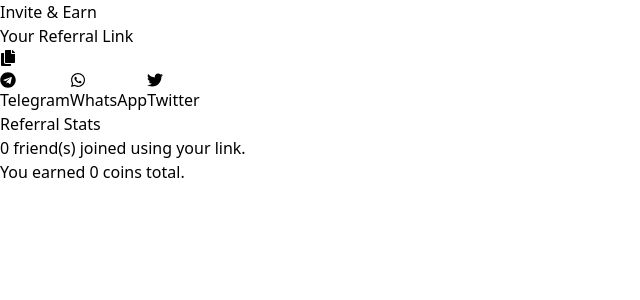
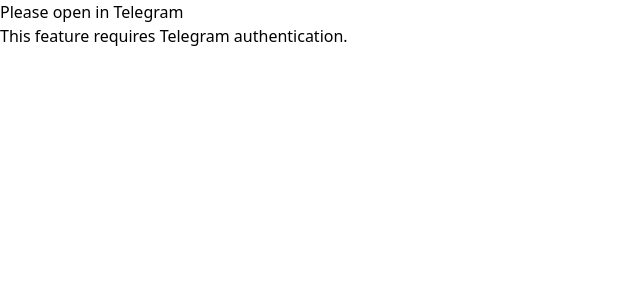
Before and after one commit to qanqe/Temini, a React (Vite) app in the folder FreeSlots/: page /invite in a window 1280 px wide. Shown: the top 300 px of the page, without its empty margins (0-640 px from the left). Built offline with nearby package versions, Linux system fonts and the light colour scheme; what @twa-dev/sdk would draw is missing.

Commit message:
username...

```diff
--- a/FreeSlots/src/pages/invitepage.jsx
+++ b/FreeSlots/src/pages/invitepage.jsx
@@ -1,111 +1,200 @@
-import { useEffect, useState } from 'react';
+import { useState, useEffect } from 'react';
 import { useAuth } from '../context/AuthContext';
-import { FaCopy, FaCheck, FaTelegram, FaWhatsapp, FaTwitter } from 'react-icons/fa';
+import apiService from '../services/api';
+import { FaCopy, FaWhatsapp, FaTelegram, FaTwitter, FaCheck } from "react-icons/fa";
 import confetti from 'canvas-confetti';
 
 const InvitePage = () => {
-  const { user, telegramUser } = useAuth();
-  const [referralLink, setReferralLink] = useState('');
+  const { user, telegramUser, refreshUser } = useAuth();
   const [copied, setCopied] = useState(false);
+  const [isLoading, setIsLoading] = useState(true);
+  const [referralData, setReferralData] = useState({
+    link: '',
+    invitedCount: 0,
+    activeCount: 0,
+    rewards: []
+  });
+
+  const botUsername = import.meta.env.VITE_BOT_USERNAME || 'FreeSlotsMini_Bot';
 
   useEffect(() => {
-    if (!telegramUser?.id) return;
+    if (!window.Telegram?.WebApp) return;
+    const tg = window.Telegram.WebApp;
+    tg.expand();
+    const onBack = () => window.history.back();
+    tg.BackButton.onClick(onBack);
+    tg.BackButton.show();
+    return () => {
+      tg.BackButton.offClick(onBack);
+      tg.BackButton.hide();
+    };
+  }, []);
 
-    const botUsername =
-      window.Telegram?.WebApp?.initDataUnsafe?.bot_username || 'yourBot';
+  useEffect(() => {
+    const loadReferral = async () => {
+      try {
+        const res = await apiService.getReferralInfo(telegramUser.id);
+        const link = `https://t.me/${botUsername}?start=${telegramUser.id}`;
+        setReferralData({
+          link,
+          invitedCount: res.data.invitedCount,
+          activeCount: res.data.activeCount,
+          rewards: res.data.rewards
+        });
+      } catch (e) {
+        console.error('Failed to load referral data', e);
+      } finally {
+        setIsLoading(false);
+      }
+    };
 
-    const link = `https://t.me/${botUsername}?start=${telegramUser.id}`;
-    setReferralLink(link);
-
-    const tg = window.Telegram?.WebApp;
-    if (tg) {
-      tg.expand();
-      tg.BackButton.show();
-      tg.BackButton.onClick(() => window.history.back());
-    }
-
-    return () => {
-      window.Telegram?.WebApp?.BackButton.hide();
-    };
+    if (telegramUser) loadReferral();
   }, [telegramUser]);
 
   const copyLink = () => {
-    navigator.clipboard.writeText(referralLink);
+    navigator.clipboard.writeText(referralData.link);
     setCopied(true);
-    confetti({ particleCount: 100, spread: 70, origin: { y: 0.6 } });
     setTimeout(() => setCopied(false), 2000);
   };
 
-  const share = (platform) => {
-    const text = `Join the game and earn coins! ${referralLink}`;
-    const encoded = encodeURIComponent(text);
-
-    if (platform === 'telegram') {
-      window.open(`https://t.me/share/url?url=${encoded}`, '_blank');
-    } else if (platform === 'whatsapp') {
-      window.open(`https://wa.me/?text=${encoded}`, '_blank');
-    } else if (platform === 'twitter') {
-      window.open(`https://twitter.com/intent/tweet?text=${encoded}`, '_blank');
+  const claimReward = async (rewardId) => {
+    try {
+      await apiService.claimReferralReward(telegramUser.id, rewardId);
+      setReferralData(prev => ({
+        ...prev,
+        rewards: prev.rewards.map(r =>
+          r.id === rewardId ? { ...r, claimed: true } : r
+        )
+      }));
+      refreshUser();
+      confetti({ particleCount: 100, spread: 70, origin: { y: 0.6 } });
+    } catch (e) {
+      console.error('Reward claim failed', e);
     }
   };
 
+  const shareVia = (platform) => {
+    const text = encodeURIComponent(`Join and earn rewards! ${referralData.link}`);
+    if (platform === 'telegram') {
+      window.open(`https://t.me/share/url?url=${referralData.link}&text=Join and earn rewards!`);
+    } else if (platform === 'whatsapp') {
+      window.open(`https://wa.me/?text=${text}`);
+    } else if (platform === 'twitter') {
+      window.open(`https://twitter.com/intent/tweet?text=${text}`);
+    }
+  };
+
+  if (!telegramUser) {
+    return (
+      <div className="p-4 text-center">
+        <h2 className="text-xl font-bold text-tg-theme-text mb-2">Please open in Telegram</h2>
+        <p className="text-tg-theme-hint-color">This feature requires Telegram authentication.</p>
+      </div>
+    );
+  }
+
+  if (isLoading) {
+    return (
+      <div className="min-h-screen flex items-center justify-center">
+        <div className="animate-spin h-10 w-10 rounded-full border-4 border-purple-500 border-t-transparent" />
+      </div>
+    );
+  }
+
   return (
-    <div className="min-h-screen bg-tg-theme-bg text-tg-theme-text p-4">
-      <div className="max-w-md mx-auto">
-        <h1 className="text-3xl font-bold text-center mb-6">Invite & Earn</h1>
+    <div className="min-h-screen bg-tg-theme-bg p-4">
+      <header className="flex justify-between items-center mb-6 p-3 bg-tg-theme-secondary-bg rounded-xl shadow-md">
+        <div className="flex items-center space-x-2">
+          <div className="bg-yellow-100 px-3 py-1 rounded-full">🪙 {user.coinBalance}</div>
+          <div className="bg-purple-100 px-3 py-1 rounded-full">💎 {user.gems}</div>
+        </div>
+      </header>
 
-        <div className="bg-tg-theme-secondary-bg rounded-xl p-4 mb-6 shadow-md">
-          <p className="text-lg text-center mb-2">Your Referral Link</p>
-          <div className="flex items-center bg-tg-theme-bg p-2 rounded-lg overflow-auto">
-            <span className="text-sm flex-1">{referralLink}</span>
-            <button
-              onClick={copyLink}
-              className="ml-2 p-2 rounded-md bg-gray-100 hover:bg-gray-200"
-            >
-              {copied ? <FaCheck className="text-green-500" /> : <FaCopy />}
+      <main className="max-w-md mx-auto">
+        <h1 className="text-3xl font-bold text-center text-tg-theme-text mb-6">Invite Friends</h1>
+
+        <div className="bg-tg-theme-secondary-bg rounded-2xl shadow-xl p-5 mb-6">
+          <div className="flex justify-between text-center mb-4">
+            <div>
+              <div className="text-2xl font-bold text-tg-theme-link-color">{referralData.invitedCount}</div>
+              <div className="text-sm text-tg-theme-hint-color">Invited</div>
+            </div>
+            <div>
+              <div className="text-2xl font-bold text-green-500">{referralData.activeCount}</div>
+              <div className="text-sm text-tg-theme-hint-color">Active</div>
+            </div>
+            <div>
+              <div className="text-2xl font-bold text-amber-500">
+                {referralData.activeCount >= 5 ? '2x' : '1x'}
+              </div>
+              <div className="text-sm text-tg-theme-hint-color">Bonus</div>
+            </div>
+          </div>
+        </div>
+
+        <div className="bg-gradient-to-r from-purple-500 to-indigo-600 rounded-2xl p-5 mb-6 text-white">
+          <h2 className="font-bold text-lg mb-2">Your Referral Link</h2>
+          <div className="flex items-center bg-white bg-opacity-20 rounded-lg p-2 mb-3">
+            <div className="truncate text-sm mr-2">{referralData.link}</div>
+            <button onClick={copyLink} className="bg-white bg-opacity-30 p-2 rounded-lg">
+              {copied ? <FaCheck className="text-green-400" /> : <FaCopy />}
             </button>
           </div>
-
-          <div className="flex justify-between mt-4 space-x-2">
-            <button
-              onClick={() => share('telegram')}
-              className="flex-1 bg-blue-500 text-white py-2 rounded-lg flex items-center justify-center space-x-2"
-            >
-              <FaTelegram />
-              <span>Telegram</span>
+          <div className="flex justify-between space-x-2">
+            <button onClick={() => shareVia('telegram')} className="flex-1 bg-white bg-opacity-20 p-2 rounded-lg flex items-center justify-center">
+              <FaTelegram className="mr-2" /> Telegram
             </button>
-            <button
-              onClick={() => share('whatsapp')}
-              className="flex-1 bg-green-500 text-white py-2 rounded-lg flex items-center justify-center space-x-2"
-            >
-              <FaWhatsapp />
-              <span>WhatsApp</span>
+            <button onClick={() => shareVia('whatsapp')} className="flex-1 bg-white bg-opacity-20 p-2 rounded-lg flex items-center justify-center">
+              <FaWhatsapp className="mr-2" /> WhatsApp
             </button>
-            <button
-              onClick={() => share('twitter')}
-              className="flex-1 bg-blue-400 text-white py-2 rounded-lg flex items-center justify-center space-x-2"
-            >
-              <FaTwitter />
-              <span>Twitter</span>
+            <button onClick={() => shareVia('twitter')} className="flex-1 bg-white bg-opacity-20 p-2 rounded-lg flex items-center justify-center">
+              <FaTwitter className="mr-2" /> Twitter
             </button>
           </div>
         </div>
 
-        <div className="bg-tg-theme-secondary-bg rounded-xl p-4 shadow-md text-center">
-          <h2 className="text-xl font-semibold mb-2">Referral Stats</h2>
-          <p className="text-sm mb-1">
-            <span className="font-bold text-green-600">{user?.referralCount || 0}</span>{' '}
-            friend(s) joined using your link.
-          </p>
-          <p className="text-sm text-tg-theme-hint-color">
-            You earned{' '}
-            <span className="font-semibold text-amber-500">
-              {5 * (user?.referralCount || 0)} coins
-            </span>{' '}
-            total.
-          </p>
+        <div className="bg-tg-theme-secondary-bg rounded-2xl shadow-xl p-5 mb-6">
+          <h2 className="font-bold text-lg text-tg-theme-text mb-4">Earn Rewards</h2>
+          <div className="space-y-3">
+            {referralData.rewards.map((reward) => (
+              <div
+                key={reward.id}
+                className={`p-4 rounded-xl border flex items-center justify-between ${
+                  reward.claimed
+                    ? 'bg-green-50 border-green-200'
+                    : referralData.activeCount >= reward.requiredActive
+                    ? 'bg-purple-50 border-purple-200'
+                    : 'border-gray-200'
+                }`}
+              >
+                <div className="flex items-center">
+                  <div className="w-10 h-10 rounded-full bg-amber-100 flex items-center justify-center mr-3">
+                    {reward.type === 'coin' ? '🪙' : reward.type === 'gem' ? '💎' : '🎟️'}
+                  </div>
+                  <div>
+                    <h3 className="font-bold">{reward.requiredActive} Active Friend{reward.requiredActive > 1 ? 's' : ''}</h3>
+                    <p className="text-sm text-gray-600">Get {reward.value} {reward.type}</p>
+                  </div>
+                </div>
+                {reward.claimed ? (
+                  <div className="bg-green-100 text-green-800 px-3 py-1 rounded-full text-sm flex items-center">
+                    <FaCheck className="mr-1" /> Claimed
+                  </div>
+                ) : referralData.activeCount >= reward.requiredActive ? (
+                  <button
+                    onClick={() => claimReward(reward.id)}
+                    className="bg-blue-500 text-white px-4 py-2 rounded-full text-sm font-medium"
+                  >
+                    Claim
+                  </button>
+                ) : (
+                  <div className="text-gray-500 text-sm">{reward.requiredActive - referralData.activeCount} more</div>
+                )}
+              </div>
+            ))}
+          </div>
         </div>
-      </div>
+      </main>
     </div>
   );
 };
```
